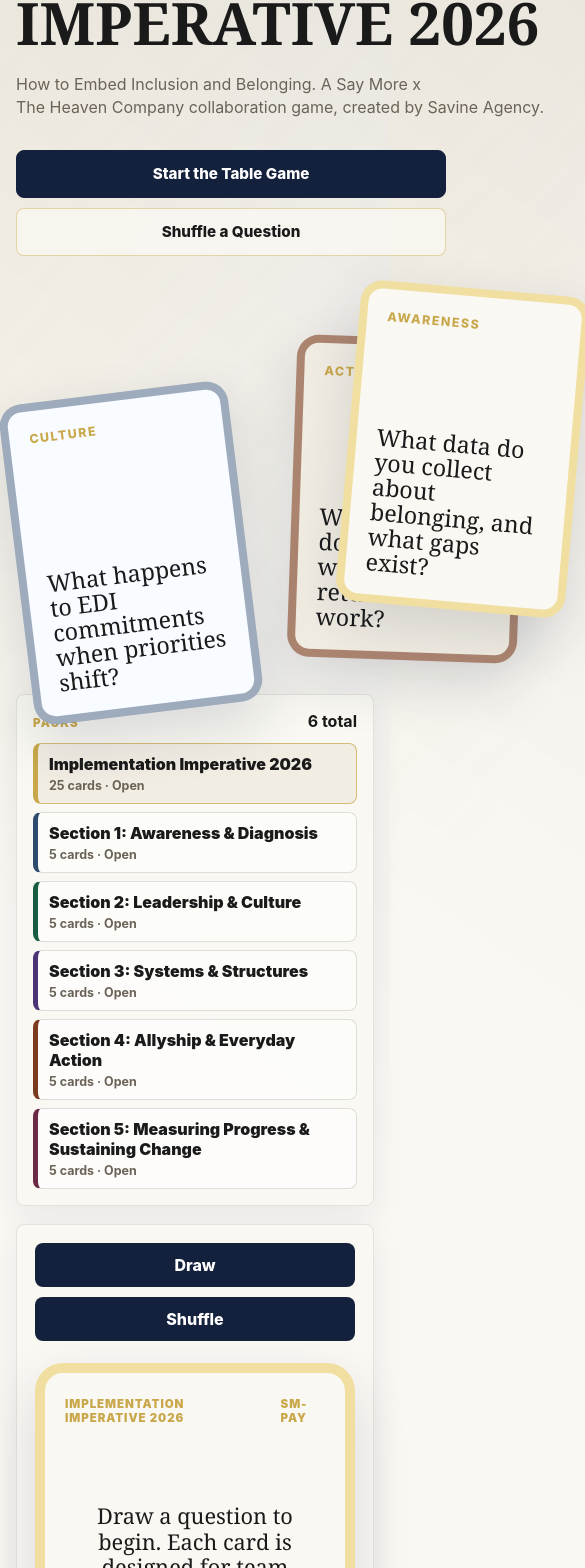
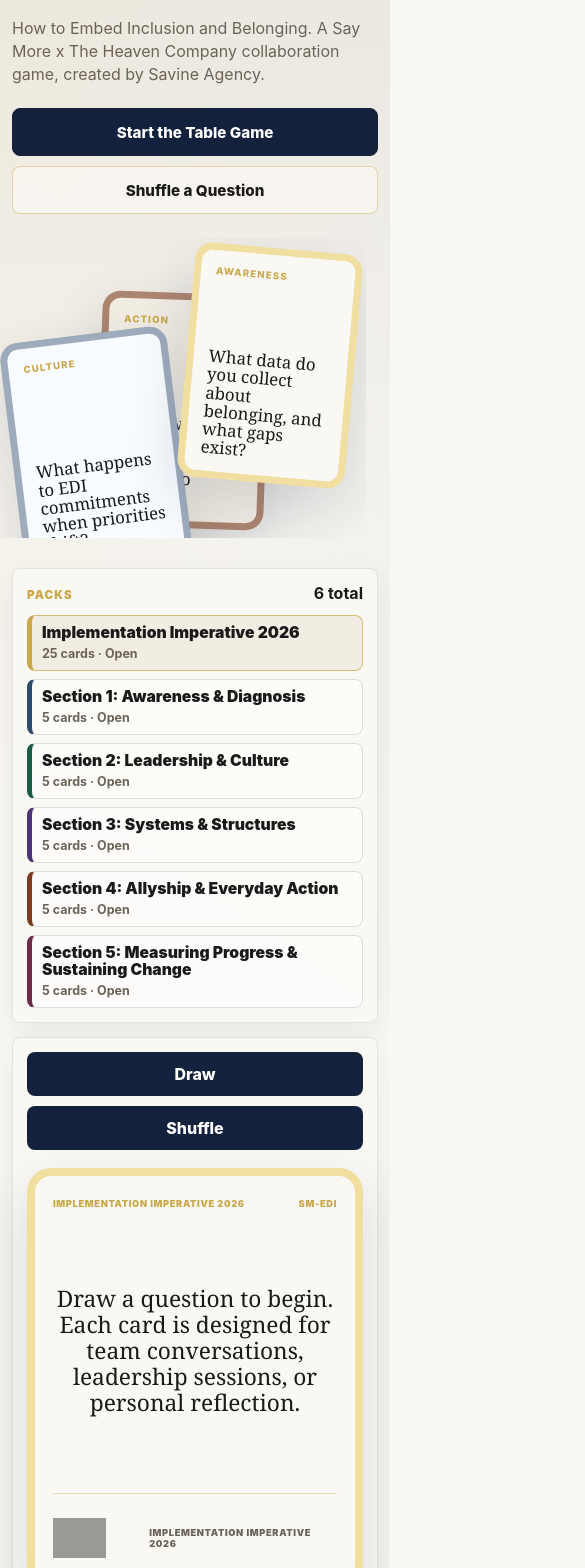
Before and after one commit to whatstheorderof/saymorextheheavencompany, a Next.js app: page / in a window 390 px wide. Shown: the part 342-1910 px from the top of the page, 585 px wide, since content can reach past the window. Built offline with nearby package versions, Linux system fonts and the light colour scheme; grey boxes are pictures that could not be loaded.

Commit message:
Fix mobile conference layout

```diff
--- a/app/globals.css
+++ b/app/globals.css
@@ -29,6 +29,7 @@
   margin: 0;
   min-height: 100vh;
   min-height: 100svh;
+  overflow-x: hidden;
   background:
     linear-gradient(135deg, rgba(201, 168, 76, 0.12), transparent 34%),
     linear-gradient(215deg, rgba(20, 33, 61, 0.08), transparent 42%),
@@ -72,6 +73,7 @@
   width: min(1440px, 100%);
   margin: 0 auto;
   padding: 28px 24px;
+  overflow-x: clip;
 }
 
 .landing {
@@ -104,6 +106,7 @@
   line-height: 0.98;
   font-weight: 600;
   letter-spacing: 0;
+  overflow-wrap: normal;
 }
 
 .landingText {
@@ -239,7 +242,7 @@
 .landingVisual {
   position: relative;
   min-height: 600px;
-  overflow: visible;
+  overflow: clip;
 }
 
 .heroCard {
@@ -353,6 +356,7 @@
   gap: 18px;
   align-items: start;
   scroll-margin-top: 18px;
+  min-width: 0;
 }
 
 .packs,
@@ -424,6 +428,7 @@
 
 .table {
   padding: 18px;
+  min-width: 0;
 }
 
 .actions {
@@ -567,6 +572,7 @@
 
   .landingVisual {
     min-height: 500px;
+    max-width: 100%;
   }
 
   .brandLogoLarge {
@@ -590,20 +596,28 @@
 
 @media (max-width: 640px) {
   .shell {
-    padding: 16px;
+    padding: 22px 12px;
   }
 
   .landing {
-    gap: 18px;
+    gap: 20px;
     padding-top: 0;
   }
 
   .landingCopy h1 {
-    font-size: clamp(2.85rem, 15vw, 4.2rem);
+    font-size: clamp(2.05rem, 9.6vw, 3rem);
+    line-height: 1.03;
+  }
+
+  .landingText {
+    margin-top: 16px;
+    font-size: 1rem;
   }
 
   .landingActions {
     grid-template-columns: 1fr;
+    max-width: none;
+    margin-top: 22px;
   }
 
   .purchaseStarter {
@@ -615,46 +629,106 @@
   }
 
   .landingVisual {
-    min-height: 390px;
+    min-height: 300px;
+    margin: 4px -12px 0;
   }
 
   .heroCard {
-    width: min(230px, 62vw);
-    padding: 20px;
-    border-width: 8px;
-    border-radius: 22px;
+    width: min(168px, 44vw);
+    padding: 15px;
+    border-width: 7px;
+    border-radius: 18px;
   }
 
   .heroCard strong {
-    font-size: 1.45rem;
+    font-size: 1.05rem;
+  }
+
+  .heroCard span {
+    font-size: 0.6rem;
   }
 
   .heroCardOne {
-    top: 14px;
-    right: 0;
+    top: 10px;
+    right: 12px;
   }
 
   .heroCardTwo {
-    top: 118px;
-    left: 0;
+    top: 96px;
+    left: 12px;
   }
 
   .heroCardThree {
-    right: 10%;
-    bottom: 4px;
+    right: 27%;
+    bottom: 10px;
   }
 
   .actions {
     grid-template-columns: 1fr;
   }
 
+  .grid {
+    gap: 14px;
+  }
+
+  .packs,
+  .table,
+  .details {
+    padding: 14px;
+  }
+
+  .pack {
+    min-height: 54px;
+    padding: 9px 10px;
+  }
+
+  .pack span {
+    font-size: 0.98rem;
+    line-height: 1.08;
+  }
+
   .card {
-    min-height: 480px;
-    padding: 24px 20px;
+    width: 100%;
+    min-height: 420px;
+    margin: 18px auto;
+    padding: 22px 18px;
+    border-width: 8px;
+    border-radius: 24px;
   }
 
   .card p {
-    font-size: 1.36rem;
+    font-size: clamp(1.18rem, 7vw, 1.42rem);
+    line-height: 1.14;
+  }
+
+  .cardMeta,
+  .cardFooter {
+    gap: 10px;
+    font-size: 0.58rem;
+    letter-spacing: 0.07em;
+  }
+
+  .cardFooter img {
+    width: 88px;
+    height: 40px;
+  }
+
+  .conferenceFooter {
+    padding: 18px;
+  }
+
+  .conferenceLogos {
+    gap: 18px;
+  }
+
+  .heavenLogo {
+    width: 96px;
+    height: 66px;
+  }
+
+  .savineLogo {
+    width: 108px;
+    height: 72px;
   }
 }
 
--- a/components/GameClient.tsx
+++ b/components/GameClient.tsx
@@ -154,6 +154,10 @@
     document.querySelector("#game-table")?.scrollIntoView({ behavior: "smooth", block: "start" });
   }
 
+  function scrollToCard() {
+    document.querySelector("#question-card")?.scrollIntoView({ behavior: "smooth", block: "center" });
+  }
+
   function startPlaying() {
     scrollToGame();
     setStatus(statusIntro);
@@ -178,6 +182,7 @@
 
   async function draw(action: "draw" | "shuffle" = "draw") {
     if (!activePack) return;
+    scrollToCard();
     setIsBusy(true);
     if (action === "shuffle") setIsShuffling(true);
     setStatus(action === "shuffle" ? "Shuffling..." : "Drawing...");
@@ -317,10 +322,10 @@
             )}
           </div>
 
-          <article className={`card ${isShuffling ? "shuffling" : ""}`}>
+          <article className={`card ${isShuffling ? "shuffling" : ""}`} id="question-card">
             <div className="cardMeta">
               <span>{card?.category || activePack?.name || "Ready"}</span>
-              <span>{card?.id || "SM-PAY"}</span>
+              <span>{card?.id || (showCommerce ? "SM-PAY" : "SM-EDI")}</span>
             </div>
             <p>{card?.prompt || emptyPrompt}</p>
             <div className="cardFooter">
```
